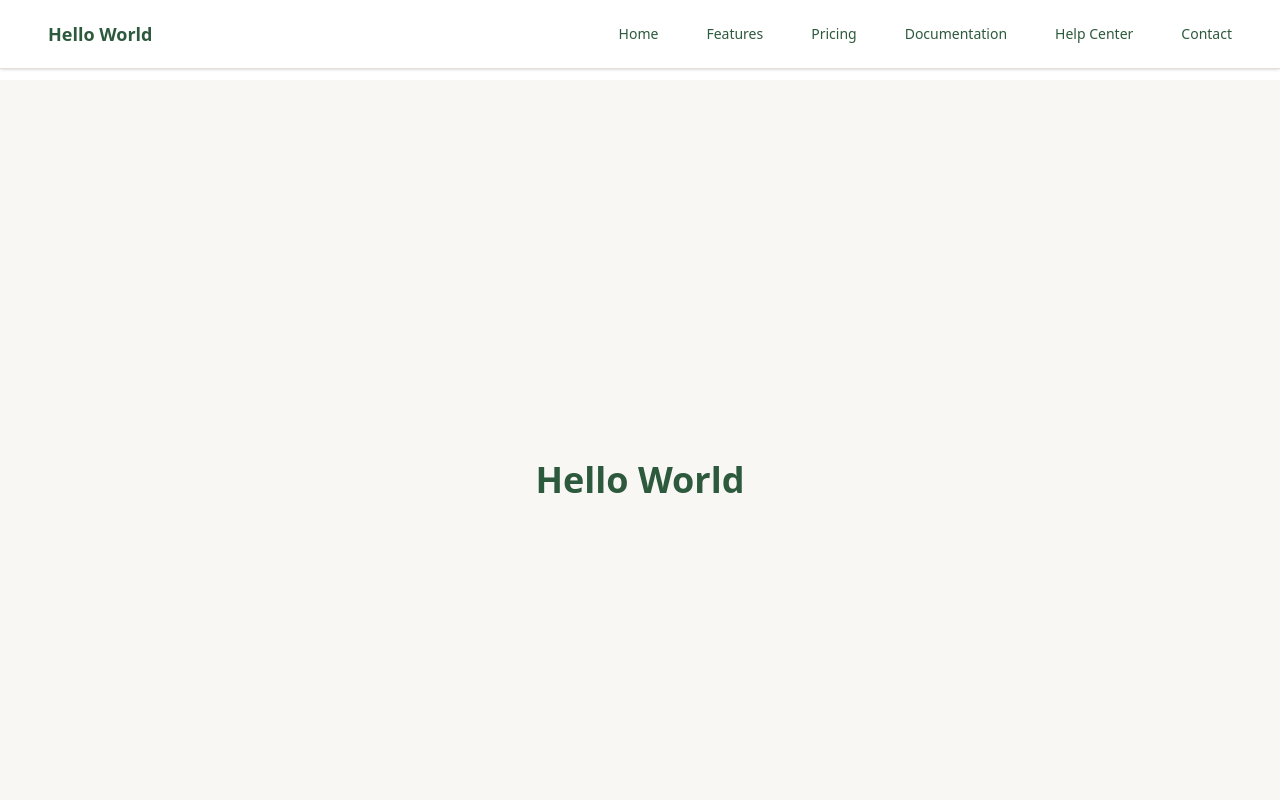
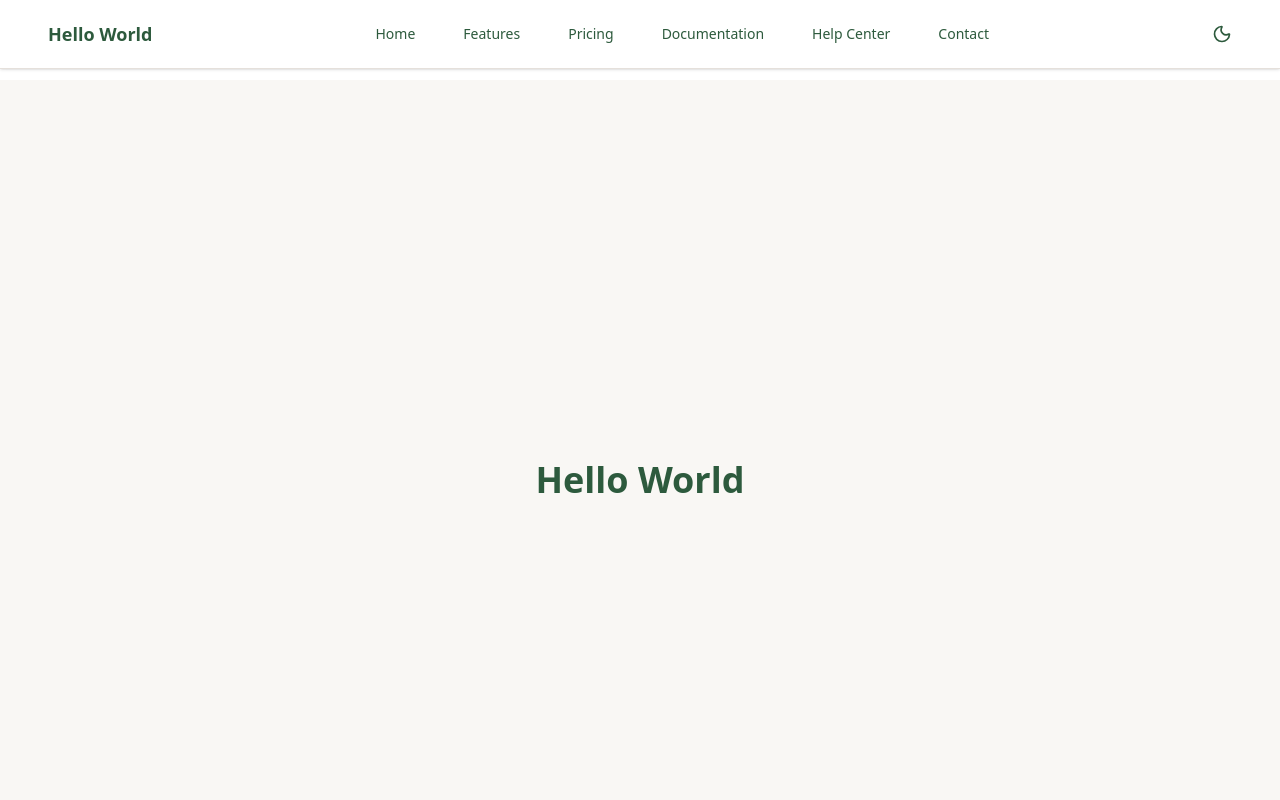
Before and after one commit to tqspham/hello-world-app-zpnmw, a Next.js app: page / in a window 1280 px wide. Shown: the top 800 px of the page. Built offline with nearby package versions, Linux system fonts and the light colour scheme.

Commit message:
feat: add light and dark theme toggle with persistent user preference

```diff
--- a/app/globals.css
+++ b/app/globals.css
@@ -14,7 +14,22 @@
   --color-danger: #EF4444;
 }
 
+[data-theme="dark"] {
+  --color-background: #1a1a1a;
+  --color-surface: #2d2d2d;
+  --color-primary: #a8d5ba;
+  --color-secondary: #d4a574;
+  --color-accent: #f59e0b;
+  --color-text: #e5e5e5;
+  --color-muted-text: #a0a0a0;
+  --color-border: #404040;
+  --color-success: #6ee7b7;
+  --color-warning: #fbbf24;
+  --color-danger: #f87171;
+}
+
 body {
   color: rgb(var(--color-text));
   background-color: rgb(var(--color-background));
+  transition: background-color 0.3s ease, color 0.3s ease;
 }
--- a/app/layout.tsx
+++ b/app/layout.tsx
@@ -1,6 +1,7 @@
 import type { Metadata } from "next";
 import Navigation from "@/components/Navigation";
 import Footer from "@/components/Footer";
+import { ThemeProvider } from "@/lib/theme-context";
 import "./globals.css";
 
 export const metadata: Metadata = {
@@ -14,11 +15,13 @@ export default function RootLayout({
   children: React.ReactNode;
 }) {
   return (
-    <html lang="en">
+    <html lang="en" data-theme="light">
       <body className="flex flex-col min-h-screen">
-        <Navigation />
-        <main className="flex-1 mt-20">{children}</main>
-        <Footer />
+        <ThemeProvider>
+          <Navigation />
+          <main className="flex-1 mt-20">{children}</main>
+          <Footer />
+        </ThemeProvider>
       </body>
     </html>
   );
--- a/app/page.tsx
+++ b/app/page.tsx
@@ -1,12 +1,12 @@
 export const metadata = {
-  title: "Hello World",
+  title: "Home - Hello World",
   description: "A clean and approachable application built with Next.js",
 };
 
 export default function Home() {
   return (
-    <div className="flex items-center justify-center min-h-screen bg-(--color-background)">
-      <h1 className="text-4xl font-bold text-(--color-primary)">Hello World</h1>
+    <div className="flex items-center justify-center min-h-screen bg-(--color-background) transition-colors">
+      <h1 className="text-4xl font-bold text-(--color-primary) transition-colors">Hello World</h1>
     </div>
   );
 }
--- a/components/Navigation.tsx
+++ b/components/Navigation.tsx
@@ -3,6 +3,7 @@
 import Link from "next/link";
 import { useState } from "react";
 import { Menu, X } from "lucide-react";
+import ThemeToggle from "./ThemeToggle";
 
 const NAV_LINKS = [
   { href: "/", label: "Home" },
@@ -18,7 +19,7 @@ export default function Navigation() {
 
   return (
     <>
-      <nav className="fixed top-0 left-0 right-0 z-50 bg-(--color-surface) border-b border-(--color-border) shadow-sm">
+      <nav className="fixed top-0 left-0 right-0 z-50 bg-(--color-surface) border-b border-(--color-border) shadow-sm transition-colors">
         <div className="mx-auto max-w-7xl px-6 py-4 sm:px-8 lg:px-10">
           <div className="flex items-center justify-between">
             {/* Logo/Brand */}
@@ -43,19 +44,18 @@ export default function Navigation() {
               ))}
             </div>
 
-            {/* Mobile Menu Toggle */}
+            {/* Theme Toggle and Mobile Menu Toggle */}
+            <div className="flex items-center gap-4">
+              <ThemeToggle />
               <button
                 onClick={() => setMobileMenuOpen(!mobileMenuOpen)}
                 className="md:hidden p-2 text-(--color-primary) hover:text-(--color-secondary) transition-colors focus:outline-none focus:ring-2 focus:ring-(--color-accent) focus:ring-offset-2 rounded"
                 aria-label="Toggle mobile menu"
                 aria-expanded={mobileMenuOpen}
               >
-              {mobileMenuOpen ? (
-                <X size={24} />
-              ) : (
-                <Menu size={24} />
-              )}
+                {mobileMenuOpen ? <X size={24} /> : <Menu size={24} />}
               </button>
+            </div>
           </div>
         </div>
       </nav>
@@ -70,7 +70,7 @@ export default function Navigation() {
             aria-hidden="true"
           />
           {/* Menu panel */}
-          <div className="absolute top-16 left-0 right-0 bg-(--color-surface) shadow-lg animate-in fade-in duration-150">
+          <div className="absolute top-16 left-0 right-0 bg-(--color-surface) shadow-lg animate-in fade-in duration-150 transition-colors">
             <div className="mx-auto max-w-7xl px-6 py-6 sm:px-8 lg:px-10">
               <div className="flex flex-col gap-4">
                 {NAV_LINKS.map((link) => (
--- /dev/null
+++ b/components/ThemeToggle.tsx
@@ -0,0 +1,23 @@
+"use client";
+
+import { Sun, Moon } from "lucide-react";
+import { useTheme } from "@/lib/theme-context";
+
+export default function ThemeToggle() {
+  const { theme, toggleTheme } = useTheme();
+
+  return (
+    <button
+      onClick={toggleTheme}
+      className="p-2 text-(--color-primary) hover:text-(--color-secondary) transition-colors focus:outline-none focus:ring-2 focus:ring-(--color-accent) focus:ring-offset-2 rounded data-theme-light:focus:ring-offset-(--color-background) data-theme-dark:focus:ring-offset-(--color-surface)"
+      aria-label={`Switch to ${theme === "light" ? "dark" : "light"} theme`}
+      title={`Switch to ${theme === "light" ? "dark" : "light"} theme`}
+    >
+      {theme === "light" ? (
+        <Moon size={20} className="transition-transform" />
+      ) : (
+        <Sun size={20} className="transition-transform" />
+      )}
+    </button>
+  );
+}
--- /dev/null
+++ b/lib/theme-context.tsx
@@ -0,0 +1,52 @@
+"use client";
+
+import { createContext, useContext, useEffect, useState, ReactNode } from "react";
+
+type Theme = "light" | "dark";
+
+interface ThemeContextType {
+  theme: Theme;
+  toggleTheme: () => void;
+}
+
+const ThemeContext = createContext<ThemeContextType | undefined>(undefined);
+
+export function ThemeProvider({ children }: { children: ReactNode }) {
+  const [theme, setTheme] = useState<Theme>("light");
+  const [mounted, setMounted] = useState(false);
+
+  useEffect(() => {
+    const storedTheme = localStorage.getItem("theme") as Theme | null;
+    const initialTheme = storedTheme || "light";
+    setTheme(initialTheme);
+    document.documentElement.setAttribute("data-theme", initialTheme);
+    setMounted(true);
+  }, []);
+
+  const toggleTheme = () => {
+    setTheme((prevTheme) => {
+      const newTheme = prevTheme === "light" ? "dark" : "light";
+      localStorage.setItem("theme", newTheme);
+      document.documentElement.setAttribute("data-theme", newTheme);
+      return newTheme;
+    });
+  };
+
+  if (!mounted) {
+    return <>{children}</>;
+  }
+
+  return (
+    <ThemeContext.Provider value={{ theme, toggleTheme }}>
+      {children}
+    </ThemeContext.Provider>
+  );
+}
+
+export function useTheme(): ThemeContextType {
+  const context = useContext(ThemeContext);
+  if (context === undefined) {
+    return { theme: "light", toggleTheme: () => {} };
+  }
+  return context;
+}
```
Lines whose indentation alone changed are shown as unchanged.
